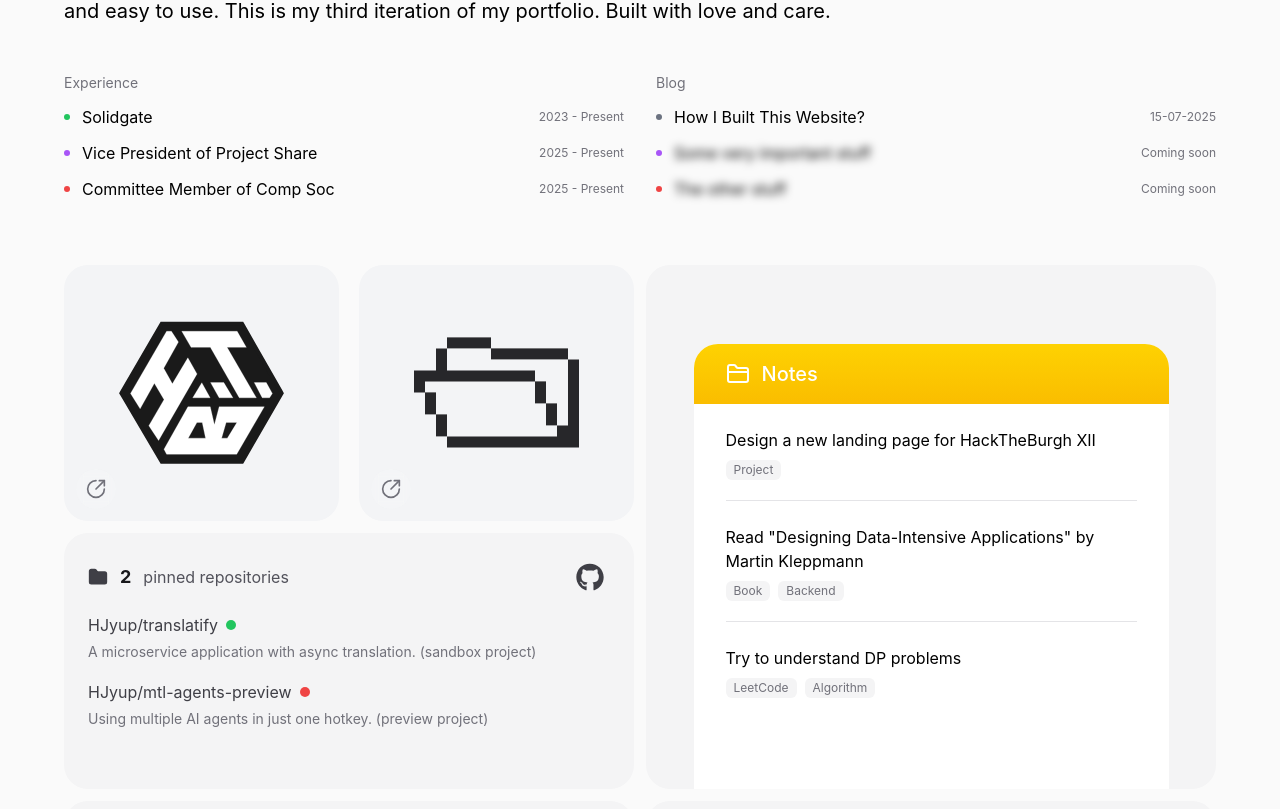
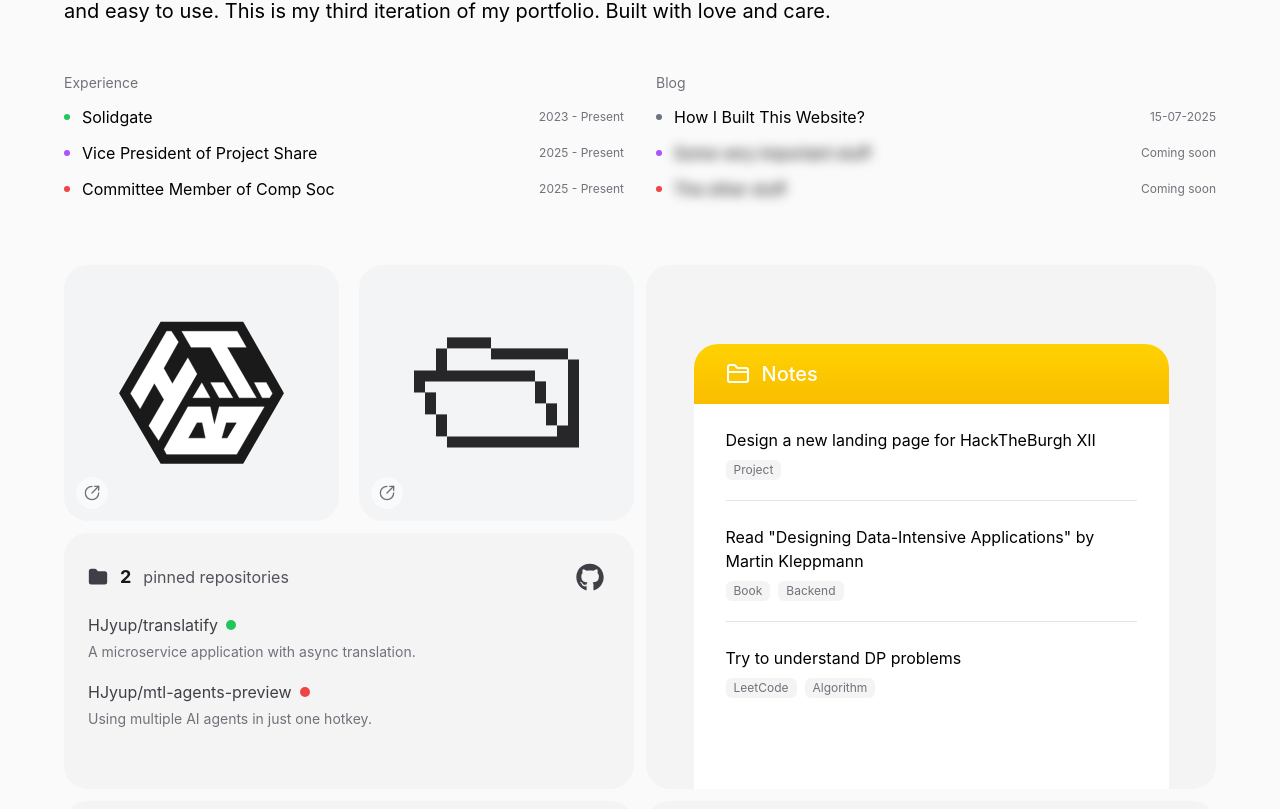
Before and after one commit to HJyup/hjyup-personal-page, a Next.js app: page / in a window 1280 px wide. Shown: the part 291-1100 px from the top of the page. Built offline with nearby package versions, Linux system fonts and the light colour scheme.

Commit message:
fix: additional fixes for widgets

```diff
--- a/components/module/widgets-grid/widget-grid.tsx
+++ b/components/module/widgets-grid/widget-grid.tsx
@@ -1,6 +1,13 @@
 'use client';
-import React, { useCallback, useMemo, useState } from 'react';
+import React, {
+  useCallback,
+  useEffect,
+  useMemo,
+  useRef,
+  useState,
+} from 'react';
 
+import { Widget } from '@/const/widgets';
 import {
   type DropTarget,
   getColumnEntries,
@@ -29,6 +36,10 @@
     () => groupWidgetsByColumn(widgets),
     [widgets],
   );
+  const stableWidgetsByColumn = useRef(widgetsByColumn);
+  useEffect(() => {
+    stableWidgetsByColumn.current = widgetsByColumn;
+  }, [widgetsByColumn]);
 
   const columnsArray = useMemo(
     () =>
@@ -60,7 +71,7 @@
       const dropSuccess = handleWidgetDrop(
         draggedId,
         widgets,
-        widgetsByColumn,
+        stableWidgetsByColumn.current,
         column,
         index,
         moveWidget,
@@ -68,29 +79,11 @@
       );
       if (dropSuccess) setDraggedWidget(null);
     },
-    [
-      isEditMode,
-      widgets,
-      widgetsByColumn,
-      moveWidget,
-      reorderWidgetsInColumn,
-      setDraggedWidget,
-    ],
+    [isEditMode, widgets, moveWidget, reorderWidgetsInColumn, setDraggedWidget],
   );
 
-  return (
-    <div className="scroll-mt-20 flex flex-col items-center w-full my-8 sm:my-12 lg:my-16">
-      <div className="flex flex-col sm:flex-row gap-3 w-full">
-        {columnsArray.map(([colIndex, columnWidgets]) => (
-          <DroppableColumn
-            key={colIndex}
-            columnIndex={colIndex}
-            length={columnWidgets.length}
-            isEditMode={isEditMode}
-            onDragOver={handleDragOver}
-            onDrop={handleDrop}
-          >
-            {columnWidgets.map((widget, idx) => (
+  const renderCell = useCallback(
+    (widget: Widget, idx: number, colIndex: number) => (
       <DroppableCell
         key={widget.id}
         columnIndex={colIndex}
@@ -104,9 +97,30 @@
           <WidgetMapper type={widget.component} />
         </EditableWidget>
       </DroppableCell>
-            ))}
+    ),
+    [dropTarget, isEditMode, handleDragOver, handleDrop],
+  );
+
+  const renderColumn = useCallback(
+    ([colIndex, columnWidgets]: readonly [number, Widget[]]) => (
+      <DroppableColumn
+        key={colIndex}
+        columnIndex={colIndex}
+        length={columnWidgets.length}
+        isEditMode={isEditMode}
+        onDragOver={handleDragOver}
+        onDrop={handleDrop}
+      >
+        {columnWidgets.map((widget, idx) => renderCell(widget, idx, colIndex))}
       </DroppableColumn>
-        ))}
+    ),
+    [isEditMode, handleDragOver, handleDrop, renderCell],
+  );
+
+  return (
+    <div className="scroll-mt-20 flex flex-col items-center w-full my-8 sm:my-12 lg:my-16">
+      <div className="flex flex-col sm:flex-row gap-3 w-full">
+        {columnsArray.map(renderColumn)}
       </div>
     </div>
   );
--- a/components/module/widgets/logos.tsx
+++ b/components/module/widgets/logos.tsx
@@ -72,10 +72,10 @@
           transition={{ duration: 0.2 }}
           className="absolute top-full mt-3 z-50 max-w-xs sm:max-w-sm"
         >
-          <p className="text-lg font-medium text-zinc-950 dark:text-zinc-50 drop-shadow-sm">
+          <p className="text-lg md:text-xl font-medium text-zinc-950 dark:text-zinc-50 drop-shadow-sm">
             {info.title}
           </p>
-          <p className="text-sm text-muted-foreground mt-1 drop-shadow-sm">
+          <p className="text-sm md:text-base text-zinc-600 dark:text-zinc-400 mt-2 drop-shadow-sm">
             {info.description}
           </p>
         </motion.div>
@@ -111,7 +111,7 @@
       </a>
 
       <button
-        className="absolute bottom-3 left-3 w-10 h-10 bg-white/10 dark:bg-zinc-800/50 backdrop-blur-sm rounded-full flex items-center justify-center transition-all duration-200 hover:scale-110 hover:bg-white/30 dark:hover:bg-zinc-800/80 z-10 touch-manipulation"
+        className="absolute bottom-3 left-3 w-8 h-8 bg-white/50 dark:bg-zinc-800/50 backdrop-blur-sm rounded-full flex items-center justify-center transition-all duration-200 hover:scale-110 hover:bg-white/30 dark:hover:bg-zinc-800/80 z-10 touch-manipulation"
         onMouseEnter={() => onMouseEnter(logoKey)}
         onMouseLeave={onMouseLeave}
         onClick={e => {
@@ -121,7 +121,7 @@
         }}
         aria-label={`Show ${info.title} information`}
       >
-        <CircleArrowOutUpRightIcon className="w-5 h-5 text-zinc-500 dark:text-zinc-500" />
+        <CircleArrowOutUpRightIcon className="w-4 h-4 text-zinc-500" />
       </button>
 
       <InfoTooltip info={info} isVisible={isActive} />
--- a/components/ui/layout/list-layout.tsx
+++ b/components/ui/layout/list-layout.tsx
@@ -61,7 +61,7 @@
               ) : (
                 <span
                   className={`text-sm sm:text-base truncate dark:text-zinc-300 ${
-                    item.isBlurred ? 'blur-sm' : ''
+                    item.isBlurred ? 'blur-[6px]' : ''
                   }`}
                 >
                   {item.title}
--- a/const/github-projects.ts
+++ b/const/github-projects.ts
@@ -8,14 +8,12 @@
     name: 'HJyup/translatify',
     type: 'finished',
     link: 'https://github.com/HJyup/translatify',
-    description:
-      'A microservice application with async translation. (sandbox project)',
+    description: 'A microservice application with async translation.',
   },
   {
     name: 'HJyup/mtl-agents-preview',
     type: 'on-hold',
     link: 'https://github.com/HJyup/mtl-agents-preview',
-    description:
-      'Using multiple AI agents in just one hotkey. (preview project)',
+    description: 'Using multiple AI agents in just one hotkey.',
   },
 ];
```
Lines whose indentation alone changed are shown as unchanged.
